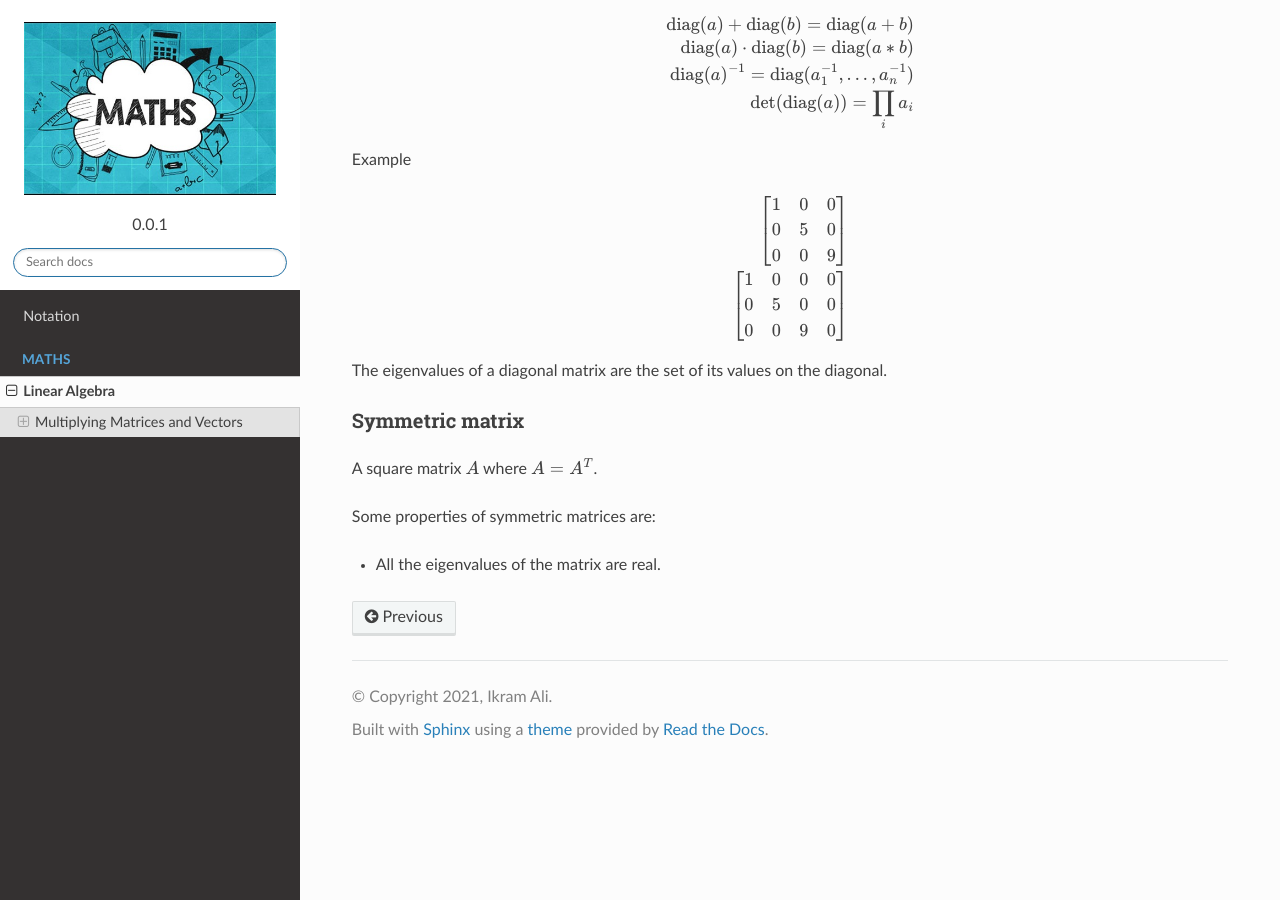
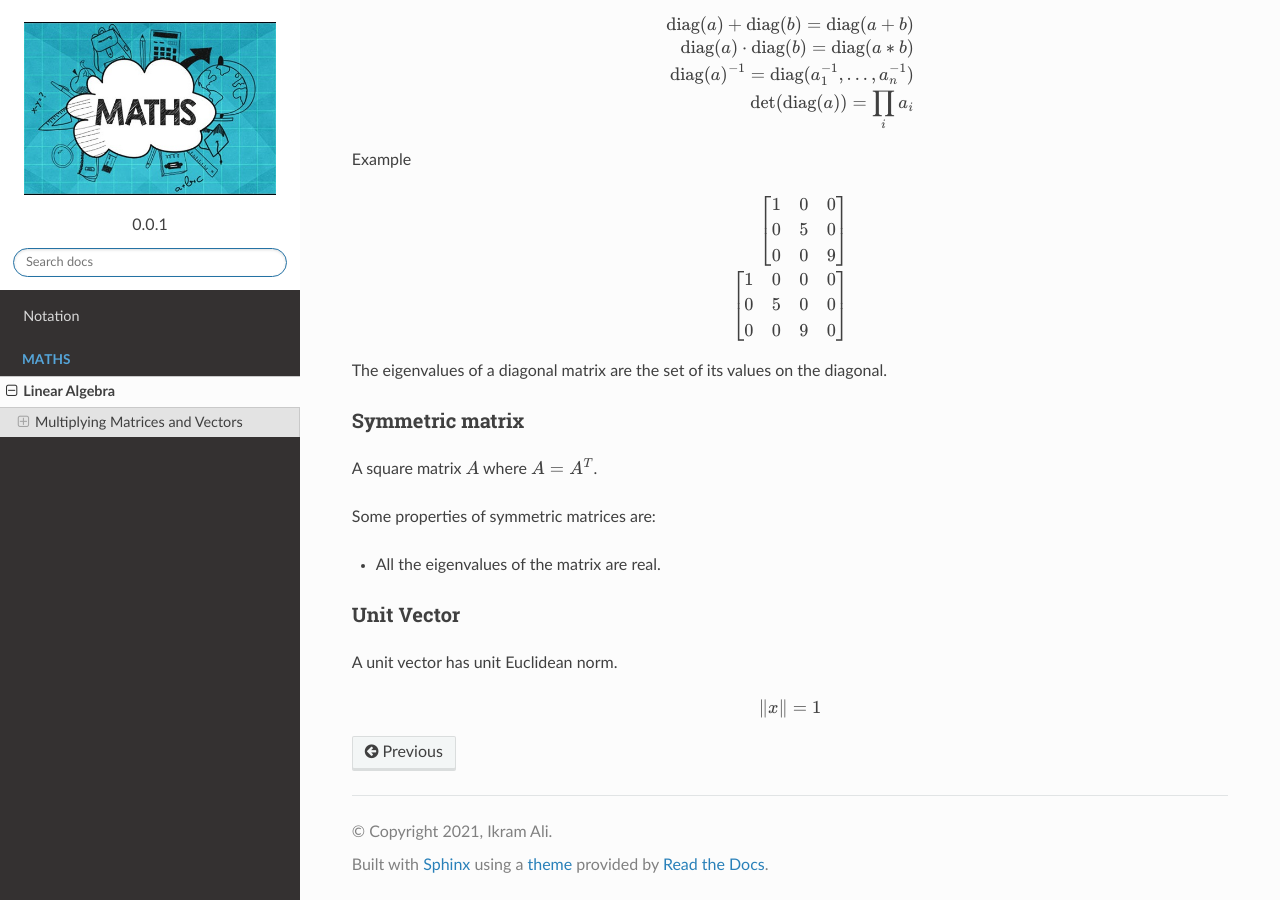
Before and after one commit to akkefa/ml-notes, a Sphinx documentation site: the page built from docs/linear_algebra.rst, in a window 1280 px wide and 900 px high, scrolled down 2081 px. Built offline with Sphinx 7.4.7 and the Read the Docs theme 2.0.0, drawn with Linux system fonts in a browser that asks for light colours.

Commit message:
[notation] new notation added.

```diff
--- a/docs/linear_algebra.rst
+++ b/docs/linear_algebra.rst
@@ -145,3 +145,11 @@ A square matrix :math:`A` where :math:`A = A^T`.
 Some properties of symmetric matrices are:
 
 * All the eigenvalues of the matrix are real.
+
+Unit Vector
+=============
+A unit vector has unit Euclidean norm.
+
+.. math::
+
+  \|x\| = 1
```
